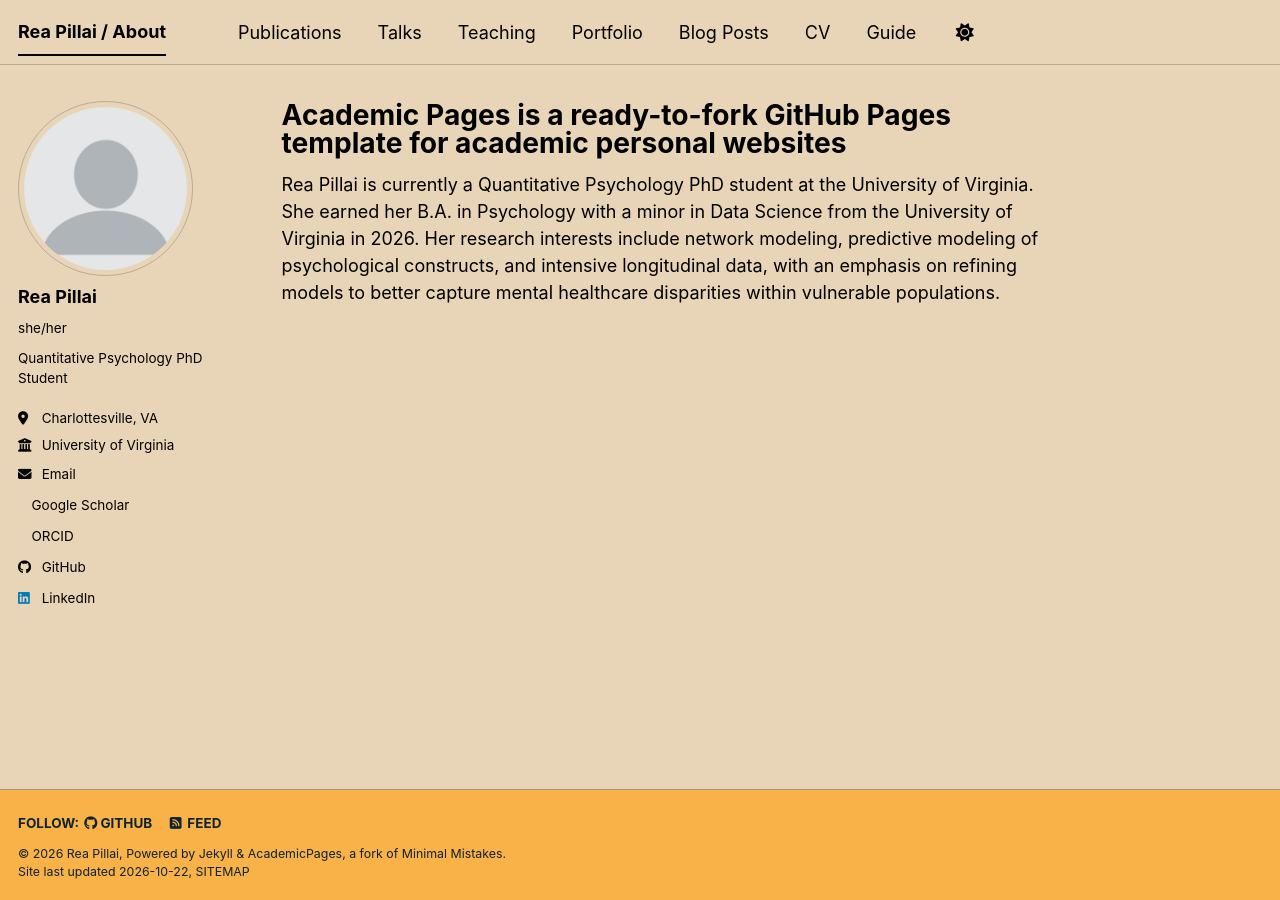
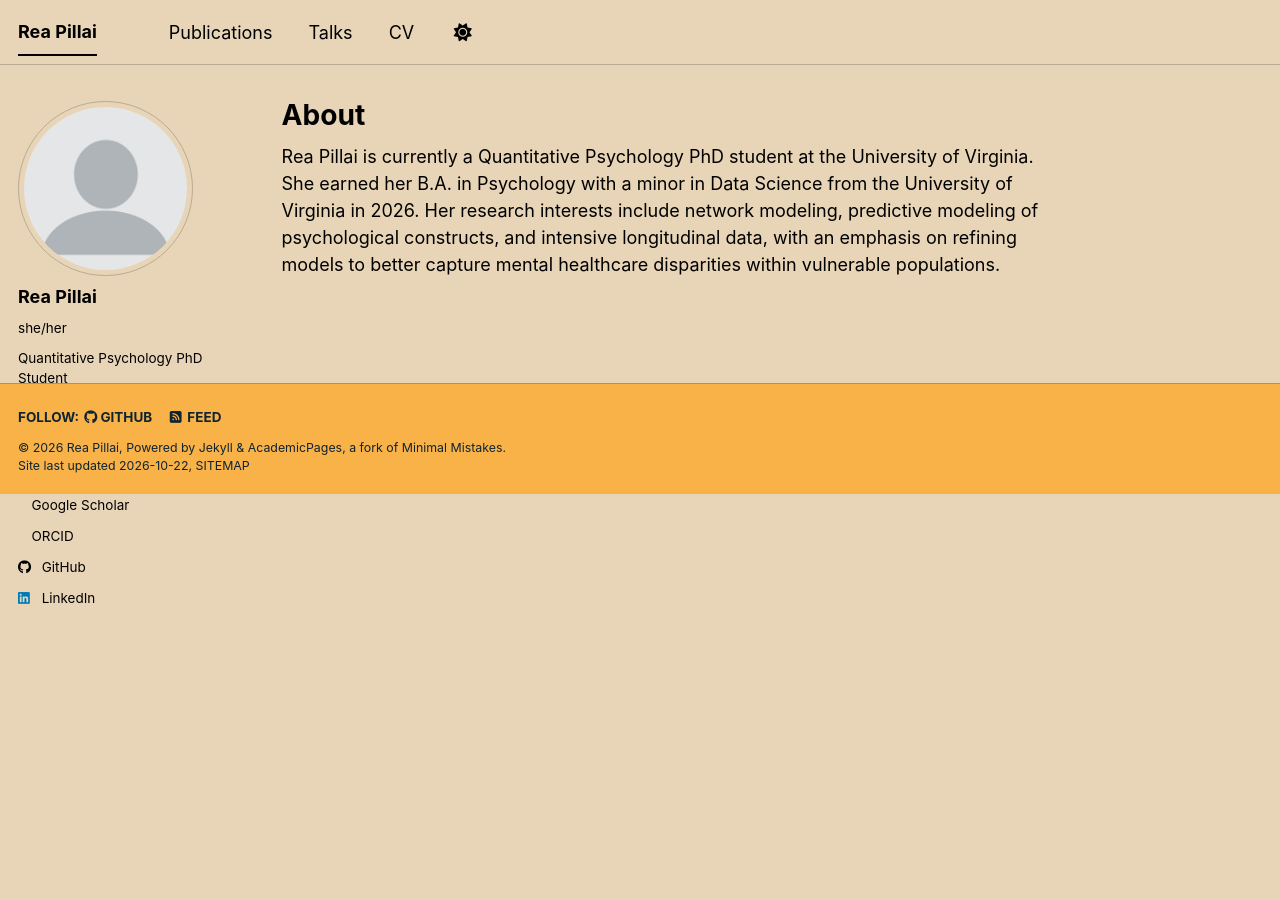
Before and after one commit to reap13/reap13.github.io, a Jekyll site: the page built from _pages/about.md, in a window 1280 px wide. Built offline with Jekyll 4.4.1, drawn with Linux system fonts in a browser that asks for light colours; a style sheet for code colours, icons or effects is not loaded.

Commit message:
Improve site readability
- Stop pinning the footer to the bottom of the viewport so it no longer covers page content
- Replace the template homepage title with "About" and shorten the site title to "Rea Pillai"
- Hide Teaching, Portfolio, Blog Posts and Guide from the menu until they have real content

Co-Authored-By: Claude Opus 5.5 <noreply@anthropic.com>

```diff
--- a/_config.yml
+++ b/_config.yml
@@ -9,7 +9,7 @@
 # Basic Site Settings
 locale                   : "en-US"
 site_theme               : "sunrise" # The available themes options are "default", "air", "sunrise", "mint", "dirt" and "contrast"
-title                    : "Rea Pillai / About"
+title                    : "Rea Pillai"
 title_separator          : "-"
 name                     : &name "Rea Pillai"
 description              : &description "Rea Pillai's academic portfolio"   # Update this with a general description of your site, this is the default if not overridden by a page
--- a/_data/navigation.yml
+++ b/_data/navigation.yml
@@ -8,23 +8,25 @@
 #      Markdown formatted page while the second is generated using JSON.
 
 main:
+  # Teaching, Portfolio, Blog Posts and Guide are hidden until they have real content;
+  # remove the leading "# " to bring one back.
   - title: "Publications"
     url: /publications/
 
   - title: "Talks"
     url: /talks/
 
-  - title: "Teaching"
-    url: /teaching/
+#   - title: "Teaching"
+#     url: /teaching/
 
-  - title: "Portfolio"
-    url: /portfolio/
+#   - title: "Portfolio"
+#     url: /portfolio/
 
-  - title: "Blog Posts"
-    url: /year-archive/
+#   - title: "Blog Posts"
+#     url: /year-archive/
 
   - title: "CV"
     url: /cv/
 
-  - title: "Guide"
-    url: /markdown/
+#   - title: "Guide"
+#     url: /markdown/
--- a/_pages/about.md
+++ b/_pages/about.md
@@ -1,6 +1,6 @@
 ---
 permalink: /
-title: "Academic Pages is a ready-to-fork GitHub Pages template for academic personal websites"
+title: "About"
 author_profile: true
 redirect_from:
   - /about/
--- a/_sass/layout/_footer.scss
+++ b/_sass/layout/_footer.scss
@@ -16,10 +16,6 @@
 
   /* keep footer in normal document flow so custom widgets do not overlap content */
   height: auto;
-
-  /* keep the footer on the bottom of the page */
-  position: fixed;
-  bottom: 0;
 
   -webkit-animation: intro 0.3s both;
           animation: intro 0.3s both;
@@ -54,14 +50,6 @@
   .far,
   .fal {
     color: var(--global-text-color-light);
-  }
-}
-
-@media screen and (max-width: 768px) {
-  /* don't pin the footer on mobile devices */
-  .page__footer {
-    position: relative;
-    bottom: auto;
   }
 }
 
```
